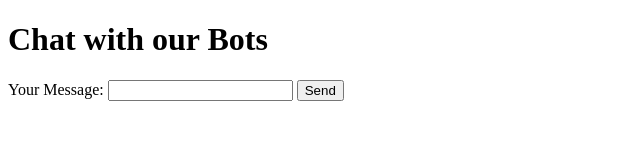
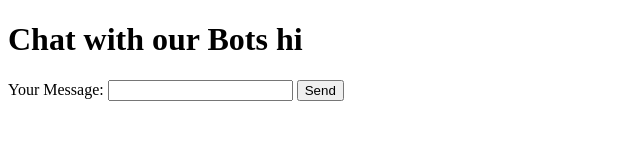
Before and after one commit to kelvin227/Bot, a plain HTML site: page index.html in a window 1280 px wide. Shown: the full height of the page, 0-640 px from the left. Drawn offline with Linux system fonts and the light colour scheme.

Commit message:
Update index.html

```diff
--- a/index.html
+++ b/index.html
@@ -5,7 +5,7 @@
     <title>Chatbot</title>
 </head>
 <body>
-    <h1>Chat with our Bots</h1>
+    <h1>Chat with our Bots hi</h1>
     <form action="/chat" method="post">
         <label for="message">Your Message:</label>
         <input type="text" id="message" name="message" required>
```
